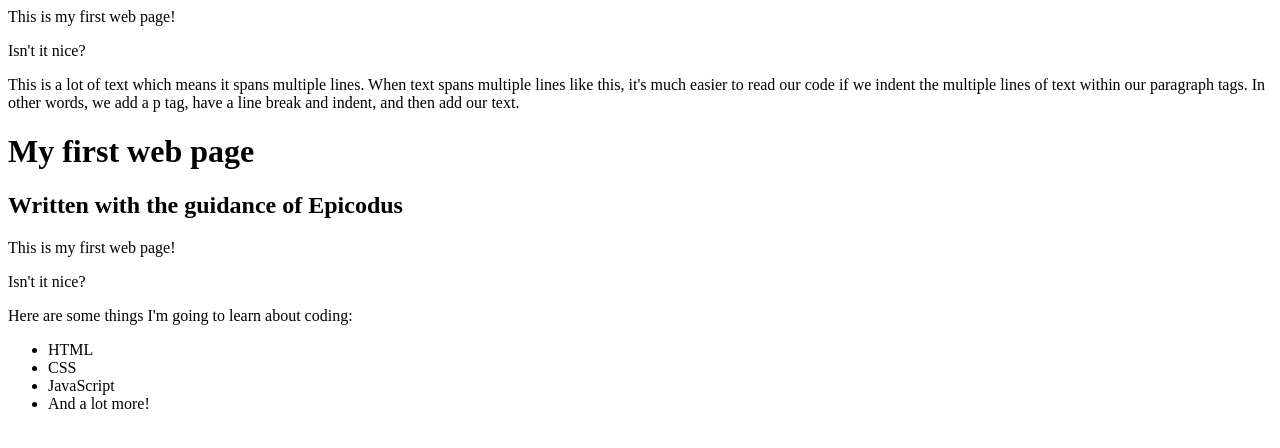
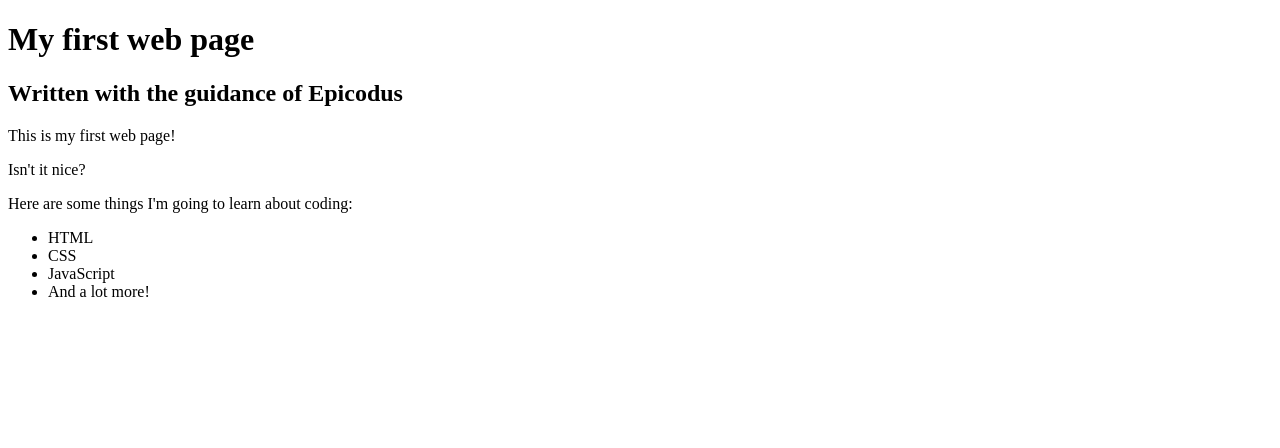
Before and after one commit to kirchnerhaley5/my-first-webpage, a plain HTML site: page my-first-webpage.html in a window 1280 px wide. Drawn offline with Linux system fonts and the light colour scheme.

Commit message:
add final, official HTML elements DOCTYPE, head, title, body

```diff
--- a/my-first-webpage.html
+++ b/my-first-webpage.html
@@ -1,12 +1,14 @@
+<!DOCTYPE html>
+<html lang="en-US"></html>
+<head>
+  <title>Web Page #1!</title>
+</head>
+<body>
+  <h1>My first web page</h1>
+  <h2>Written with the guidance of Epicodus</h2>
   <p>This is my first web page!</p>
   <p>Isn't it nice?</p>
-<p>This is a lot of text which means it spans multiple lines. When text spans multiple lines like this, it's much easier to read our code if we indent the multiple lines of text within our paragraph tags. In other words, we add a p tag, have a line break and indent, and then add our text. </p>
 
-<h1>My first web page</h1>
-<h2>Written with the guidance of Epicodus</h2>
-
-<p>This is my first web page!</p>
-<p>Isn't it nice?</p>
   <p>Here are some things I'm going to learn about coding:</p>
 
   <ul>
@@ -15,3 +17,5 @@
     <li>JavaScript</li>
     <li>And a lot more!</li>
   </ul>
+</body>
+</html>
```
Lines whose indentation alone changed are shown as unchanged.
